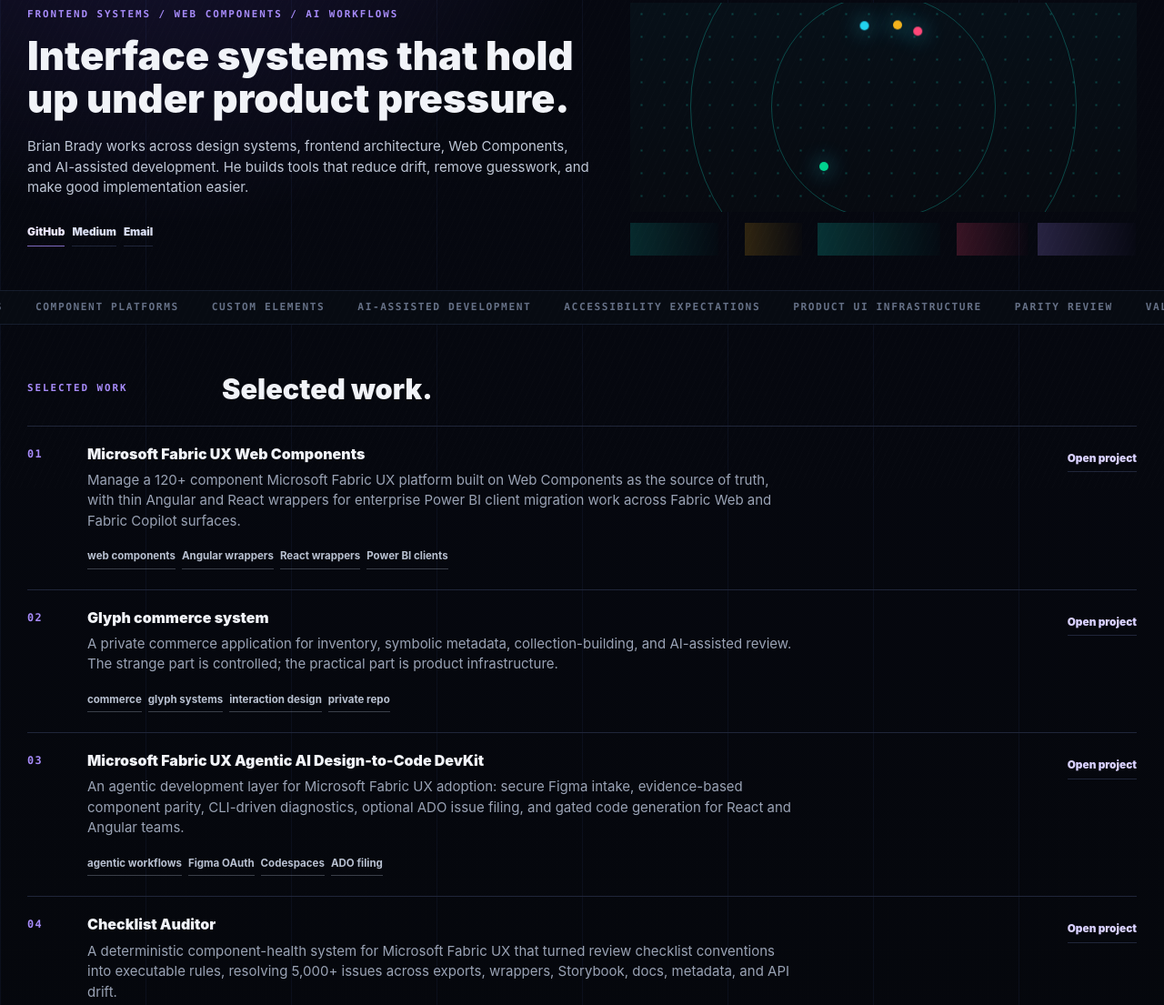
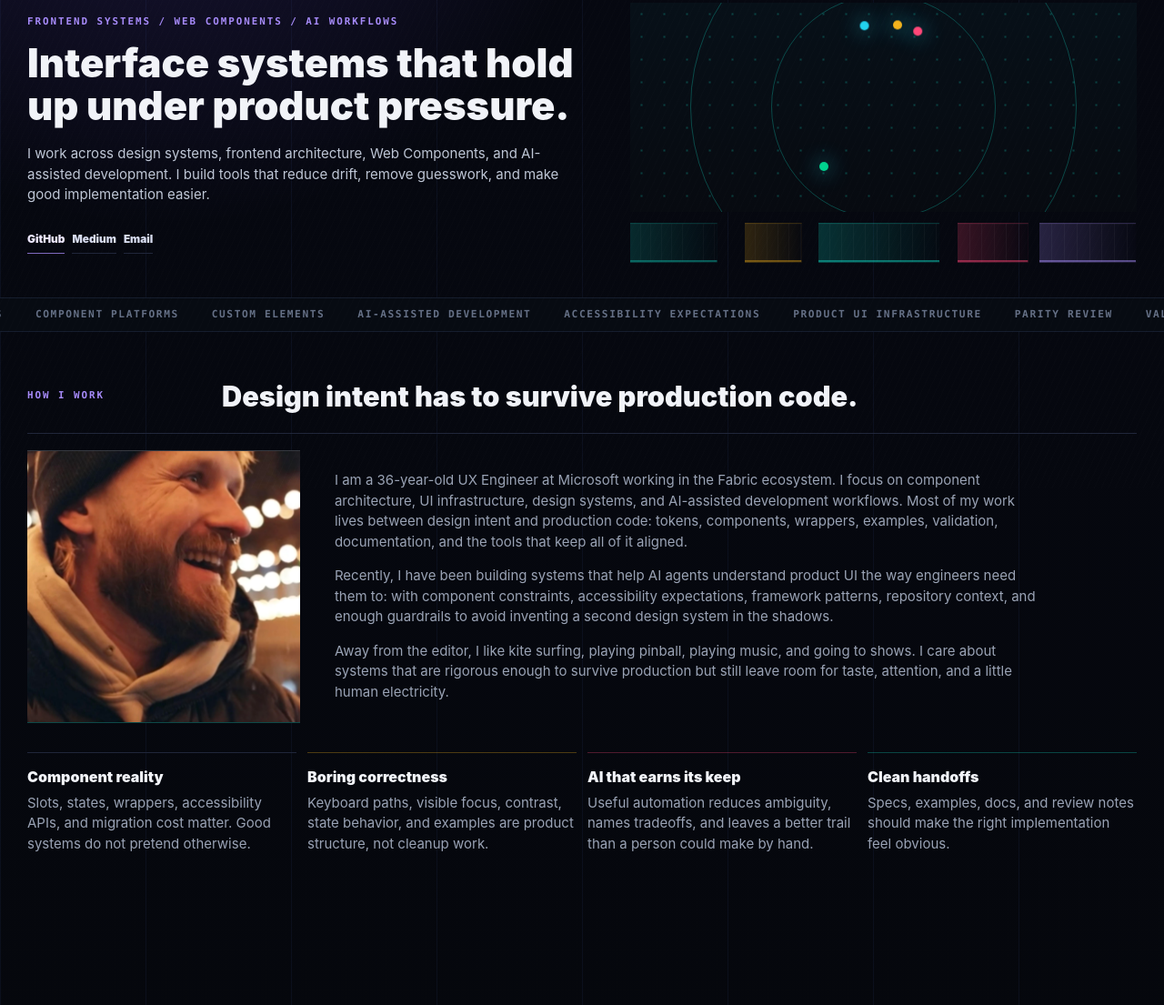
Before and after one commit to brianchristopherbrady/brianbrady.dev, a website: page index.html in a window 1280 px wide. Shown: the part 263-1368 px from the top of the page at 91% size. Drawn offline with Linux system fonts and the light colour scheme.

Commit message:
Add first-person about section portrait

```diff
--- a/index.html
+++ b/index.html
@@ -6,12 +6,12 @@
     <title>brianbrady.dev</title>
     <meta
       name="description"
-      content="Brian Brady is a frontend systems engineer working across design systems, Web Components, and AI-assisted development workflows."
+      content="I am a UX Engineer at Microsoft working across design systems, Web Components, and AI-assisted development workflows in the Fabric ecosystem."
     />
     <meta property="og:title" content="brianbrady.dev" />
     <meta
       property="og:description"
-      content="Portfolio of Brian Brady: interface systems, component platforms, AI workflows, and product UI infrastructure."
+      content="My portfolio: interface systems, component platforms, AI workflows, and product UI infrastructure."
     />
     <meta property="og:type" content="website" />
     <meta property="og:url" content="https://brianbrady.dev" />
@@ -48,8 +48,8 @@
           <p class="kicker">Frontend systems / Web Components / AI workflows</p>
           <h1 id="hero-title">Interface systems that hold up under product pressure.</h1>
           <p class="hero-copy">
-            Brian Brady works across design systems, frontend architecture, Web Components, and AI-assisted development.
-            He builds tools that reduce drift, remove guesswork, and make good implementation easier.
+            I work across design systems, frontend architecture, Web Components, and AI-assisted development.
+            I build tools that reduce drift, remove guesswork, and make good implementation easier.
           </p>
           <div class="hero-actions" aria-label="External links">
             <a class="button primary" href="https://github.com/brianchristopherbrady" rel="me noreferrer">GitHub</a>
@@ -99,6 +99,54 @@
           <span>Product UI infrastructure</span>
           <span>Parity review</span>
           <span>Validation workflows</span>
+        </div>
+      </section>
+
+      <section id="systems" class="section systems-section" aria-labelledby="systems-title">
+        <div class="section-heading">
+          <p class="kicker">How I work</p>
+          <h2 id="systems-title">Design intent has to survive production code.</h2>
+        </div>
+        <article class="detail-panel about-panel">
+          <figure class="about-portrait">
+            <img src="./static/about-brian.jpg" alt="Brian Brady smiling under string lights" loading="lazy" decoding="async" />
+          </figure>
+          <div class="about-copy">
+            <p>
+              I am a 36-year-old UX Engineer at Microsoft working in the Fabric ecosystem. I focus on component architecture,
+              UI infrastructure, design systems, and AI-assisted development workflows. Most of my work lives between design
+              intent and production code: tokens, components, wrappers, examples, validation, documentation, and the tools
+              that keep all of it aligned.
+            </p>
+            <p>
+              Recently, I have been building systems that help AI agents understand product UI the way engineers need them to:
+              with component constraints, accessibility expectations, framework patterns, repository context, and enough
+              guardrails to avoid inventing a second design system in the shadows.
+            </p>
+            <p>
+              Away from the editor, I like kite surfing, playing pinball, playing music, and going to shows. I care about
+              systems that are rigorous enough to survive production but still leave room for taste, attention, and a little
+              human electricity.
+            </p>
+          </div>
+        </article>
+        <div class="system-grid">
+          <article>
+            <h3>Component reality</h3>
+            <p>Slots, states, wrappers, accessibility APIs, and migration cost matter. Good systems do not pretend otherwise.</p>
+          </article>
+          <article>
+            <h3>Boring correctness</h3>
+            <p>Keyboard paths, visible focus, contrast, state behavior, and examples are product structure, not cleanup work.</p>
+          </article>
+          <article>
+            <h3>AI that earns its keep</h3>
+            <p>Useful automation reduces ambiguity, names tradeoffs, and leaves a better trail than a person could make by hand.</p>
+          </article>
+          <article>
+            <h3>Clean handoffs</h3>
+            <p>Specs, examples, docs, and review notes should make the right implementation feel obvious.</p>
+          </article>
         </div>
       </section>
 
@@ -277,43 +325,6 @@
         </article>
       </section>
 
-      <section id="systems" class="section systems-section" aria-labelledby="systems-title">
-        <div class="section-heading">
-          <p class="kicker">How I work</p>
-          <h2 id="systems-title">Design intent has to survive production code.</h2>
-        </div>
-        <article class="detail-panel about-panel">
-          <p>
-            I am a frontend and design systems engineer focused on component architecture, UI infrastructure, and
-            AI-assisted development workflows. Most of my work lives between design intent and production code: tokens,
-            components, wrappers, examples, validation, documentation, and the tools that keep all of it aligned.
-          </p>
-          <p>
-            Recently, I have been building systems that help AI agents understand product UI the way engineers need them to:
-            with component constraints, accessibility expectations, framework patterns, repository context, and enough
-            guardrails to avoid inventing a second design system in the shadows.
-          </p>
-        </article>
-        <div class="system-grid">
-          <article>
-            <h3>Component reality</h3>
-            <p>Slots, states, wrappers, accessibility APIs, and migration cost matter. Good systems do not pretend otherwise.</p>
-          </article>
-          <article>
-            <h3>Boring correctness</h3>
-            <p>Keyboard paths, visible focus, contrast, state behavior, and examples are product structure, not cleanup work.</p>
-          </article>
-          <article>
-            <h3>AI that earns its keep</h3>
-            <p>Useful automation reduces ambiguity, names tradeoffs, and leaves a better trail than a person could make by hand.</p>
-          </article>
-          <article>
-            <h3>Clean handoffs</h3>
-            <p>Specs, examples, docs, and review notes should make the right implementation feel obvious.</p>
-          </article>
-        </div>
-      </section>
-
       <section id="writing" class="section writing-section" aria-labelledby="writing-title">
         <div class="section-heading">
           <p class="kicker">Writing</p>
--- a/styles.css
+++ b/styles.css
@@ -414,22 +414,48 @@ h3 {
 .metric-strip {
   display: grid;
   grid-template-columns: 1.3fr 0.8fr 1.6fr 0.9fr 1.2fr;
-  gap: 8px;
-  min-height: 36px;
+  gap: 10px;
+  min-height: 44px;
 }
 
 .metric-strip span {
+  position: relative;
+  min-height: 44px;
+  overflow: hidden;
   border: 0;
+  border-top: 1px solid rgba(19, 230, 208, 0.22);
+  border-bottom: 1px solid rgba(19, 230, 208, 0.12);
   border-radius: 0;
   background: linear-gradient(90deg, rgba(19, 230, 208, 0.22), rgba(19, 230, 208, 0.02));
+  box-shadow: inset 0 1px 0 rgba(255, 255, 255, 0.03);
+  color: var(--cyan);
   transform-origin: left center;
   animation: breathe 2.8s ease-in-out infinite;
 }
 
-.metric-strip span:nth-child(2) { animation-delay: 0.16s; background: linear-gradient(90deg, rgba(245, 178, 27, 0.22), rgba(245, 178, 27, 0.02)); }
+.metric-strip span::before,
+.metric-strip span::after {
+  position: absolute;
+  inset: 0;
+  content: "";
+}
+
+.metric-strip span::before {
+  background: repeating-linear-gradient(90deg, transparent 0 13px, rgba(255, 255, 255, 0.06) 13px 14px);
+  opacity: 0.64;
+}
+
+.metric-strip span::after {
+  inset: auto 0 0;
+  height: 2px;
+  background: currentColor;
+  opacity: 0.5;
+}
+
+.metric-strip span:nth-child(2) { animation-delay: 0.16s; background: linear-gradient(90deg, rgba(245, 178, 27, 0.22), rgba(245, 178, 27, 0.02)); color: var(--amber); border-top-color: rgba(245, 178, 27, 0.22); border-bottom-color: rgba(245, 178, 27, 0.12); }
 .metric-strip span:nth-child(3) { animation-delay: 0.32s; }
-.metric-strip span:nth-child(4) { animation-delay: 0.48s; background: linear-gradient(90deg, rgba(255, 71, 120, 0.22), rgba(255, 71, 120, 0.02)); }
-.metric-strip span:nth-child(5) { animation-delay: 0.64s; background: linear-gradient(90deg, rgba(167, 139, 250, 0.22), rgba(167, 139, 250, 0.02)); }
+.metric-strip span:nth-child(4) { animation-delay: 0.48s; background: linear-gradient(90deg, rgba(255, 71, 120, 0.22), rgba(255, 71, 120, 0.02)); color: var(--red); border-top-color: rgba(255, 71, 120, 0.22); border-bottom-color: rgba(255, 71, 120, 0.12); }
+.metric-strip span:nth-child(5) { animation-delay: 0.64s; background: linear-gradient(90deg, rgba(167, 139, 250, 0.22), rgba(167, 139, 250, 0.02)); color: var(--purple); border-top-color: rgba(167, 139, 250, 0.22); border-bottom-color: rgba(167, 139, 250, 0.12); }
 
 @keyframes orbit {
   from { transform: rotate(0deg) translateX(92px) rotate(0deg); }
@@ -537,7 +563,42 @@ h3 {
 }
 
 .about-panel {
+  display: grid;
+  grid-template-columns: minmax(210px, 0.34fr) minmax(0, 1fr);
+  gap: clamp(18px, 4vw, 38px);
+  align-items: center;
   margin-bottom: 14px;
+}
+
+.about-portrait {
+  position: relative;
+  width: min(100%, 360px);
+  margin: 0;
+}
+
+.about-portrait::before {
+  position: absolute;
+  inset: -10px 10px 10px -10px;
+  z-index: -1;
+  border-top: 1px solid rgba(19, 230, 208, 0.28);
+  border-left: 1px solid rgba(167, 139, 250, 0.24);
+  content: "";
+}
+
+.about-portrait img {
+  display: block;
+  width: 100%;
+  aspect-ratio: 1;
+  object-fit: cover;
+  object-position: 60% 44%;
+  border-top: 1px solid rgba(255, 255, 255, 0.18);
+  border-bottom: 1px solid rgba(19, 230, 208, 0.28);
+  background: var(--panel);
+  filter: saturate(0.92) contrast(1.04);
+}
+
+.about-copy p:last-child {
+  margin-bottom: 0;
 }
 
 .system-grid {
@@ -1652,6 +1713,7 @@ h3 {
 
   .hero,
   .section-heading,
+  .about-panel,
   .contact-section,
   .fabric-screens,
   .devkit-architecture,
@@ -1791,6 +1853,10 @@ h3 {
 
   .scope { min-height: 210px; }
 
+  .about-portrait {
+    width: min(100%, 320px);
+  }
+
   .case-link,
   .button { width: fit-content; }
 
```
Also changed, not shown: projects/certpilot.html (+1 -1 lines), projects/fluent-ui.html (+1 -1 lines), projects/glyph-rituals.html (+1 -1 lines), projects/handforge.html (+3 -3 lines), projects/mnemonic-weather-engine.html (+1 -1 lines), projects/our-american-gods.html (+1 -1 lines), static/about-brian.jpg (added).
